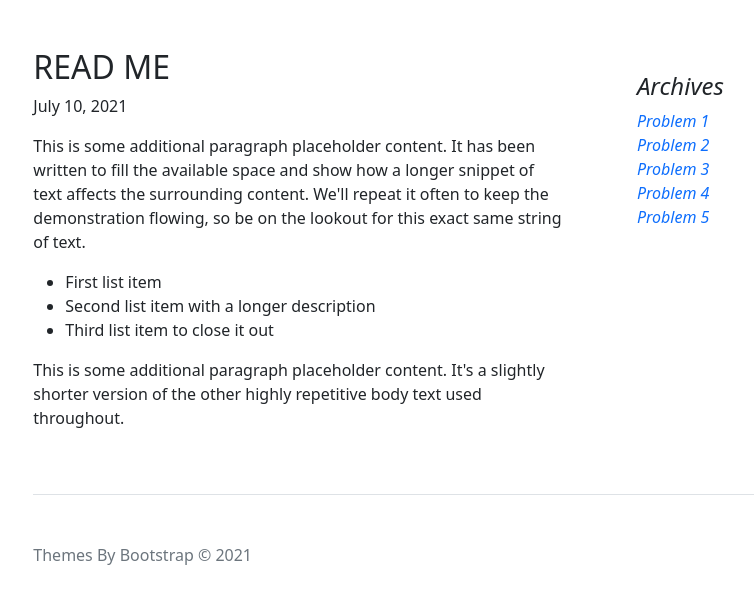
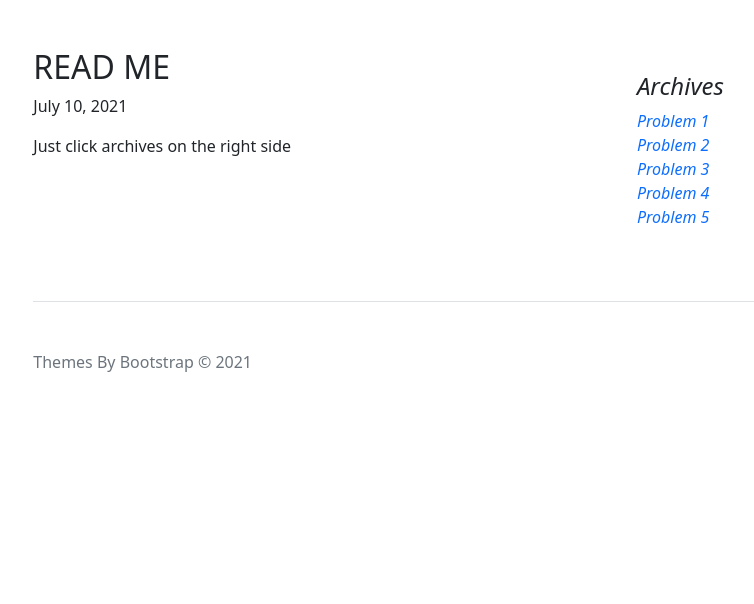
Before and after one commit to edosurya/coding, a PHP site: page / in a window 1280 px wide. Shown: the part 101-705 px from the top of the page, without its empty margins (196-950 px from the left). Run offline with PHP 8.4, Linux system fonts and the light colour scheme; some libraries are stand-ins or nearby versions.

Commit message:
change index.php

```diff
--- a/index.php
+++ b/index.php
@@ -9,14 +9,7 @@ include 'main.php';
       <article class="blog-post">
         <h2 class="blog-post-title">READ ME</h2>
         <p class="blog-post-meta">July 10, 2021
-
-        <p>This is some additional paragraph placeholder content. It has been written to fill the available space and show how a longer snippet of text affects the surrounding content. We'll repeat it often to keep the demonstration flowing, so be on the lookout for this exact same string of text.</p>
-        <ul>
-          <li>First list item</li>
-          <li>Second list item with a longer description</li>
-          <li>Third list item to close it out</li>
-        </ul>
-        <p>This is some additional paragraph placeholder content. It's a slightly shorter version of the other highly repetitive body text used throughout.</p>
+        <p>Just click archives on the right side</p>
       </article>
     </div>
 
```
